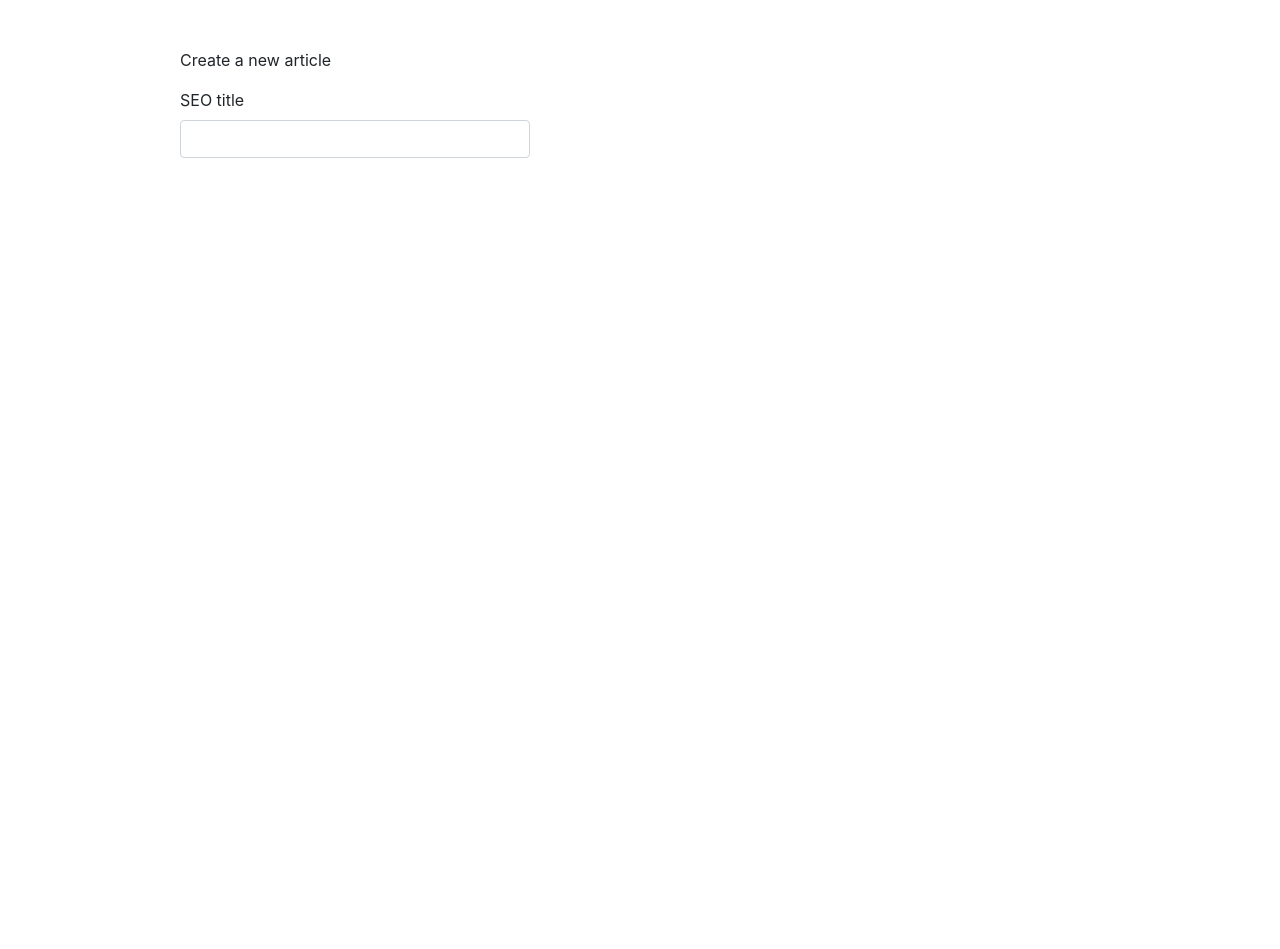
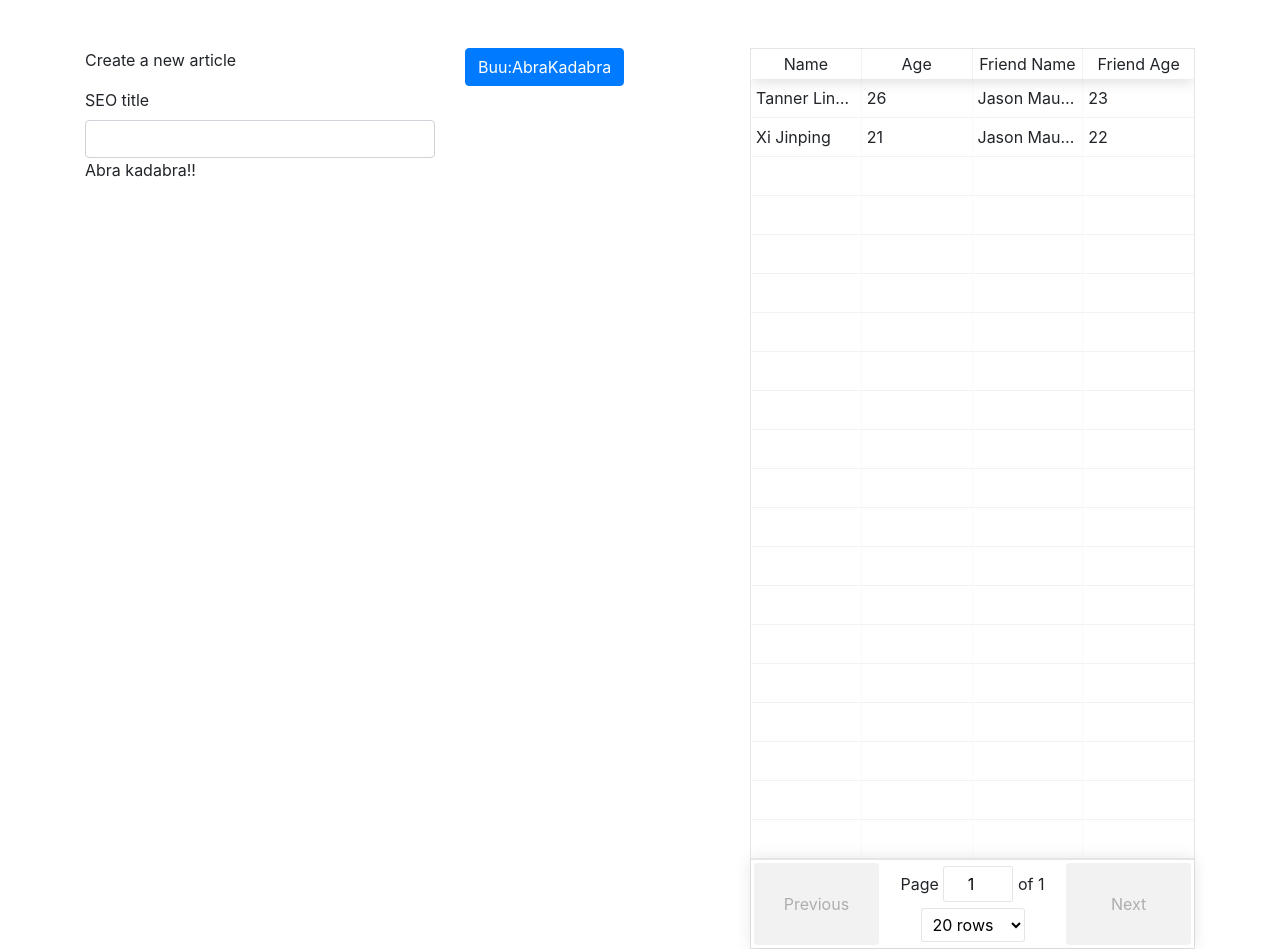
Before and after one commit to pmarecki/react1, a React app: page / in a window 1280 px wide. Before the commit the page ends 800 px from the top, so only its background shows below. Built offline with nearby package versions, Linux system fonts and the light colour scheme.

Commit message:
Some table

```diff
--- a/src/index.html
+++ b/src/index.html
@@ -4,17 +4,27 @@
     <meta charset="utf-8">
     <link rel="stylesheet" href="https://maxcdn.bootstrapcdn.com/bootstrap/4.0.0-beta.2/css/bootstrap.min.css" >
     <title>How to set up React, Webpack, and Babel</title>
+
 </head>
 <body>
+
 <div class="container">
     <div class="row mt-5">
-        <div class="col-md-4 offset-md-1">
+        <div class="col-md-4">
             <p>Create a new article</p>
             <div id="create-article-form">
-                <!-- form -->
+                <!-- form inserted here-->
             </div>
         </div>
+        <div id="someplace" class="col-md-3">
+        </div>
+
+        <div id="sometable" class="col-md-5">
+        </div>
+
     </div>
 </div>
+
+
 </body>
 </html>
--- a/src/js/app.js
+++ b/src/js/app.js
@@ -1 +1,3 @@
 import FormContainer from "./components/container/FormContainer";
+import SomeText from "./components/presentational/SomeText"
+import SomeTable from "./components/presentational/SomeTable"
--- a/src/js/components/container/FormContainer.js
+++ b/src/js/components/container/FormContainer.js
@@ -15,6 +15,7 @@ class FormContainer extends Component {
 
     handleChange(event) {
         this.setState({ [event.target.id]: event.target.value });
+        console.log('OK');
     }
 
     render() {
--- a/src/js/components/presentational/Input.js
+++ b/src/js/components/presentational/Input.js
@@ -12,6 +12,7 @@ const Input = ({ label, text, type, id, value, handleChange }) => (
             onChange={handleChange}
             required
         />
+        <p>Abra kadabra!!</p>
     </div>
 );
 
--- /dev/null
+++ b/src/js/components/presentational/SomeTable.js
@@ -0,0 +1,58 @@
+import React, { Component }  from "react";
+import {render} from "react-dom";
+import ReactTable from 'react-table'
+import "react-table/react-table.css";
+
+
+class SomeTable extends Component {
+    render() {
+        const dataX = [{
+            name: 'Tanner Linsley',
+            age: 26,
+            friend: {
+                name: 'Jason Maurer',
+                age: 23,
+            }
+        },
+            {
+                name: 'Xi Jinping',
+                age: 21,
+                friend: {
+                    name: 'Jason Maurer 2',
+                    age: 22,
+                }
+            }
+        ];
+
+        const columnsX = [{
+            Header: 'Name',
+            accessor: 'name' // String-based value accessors!
+        }, {
+            Header: 'Age',
+            accessor: 'age',
+            Cell: props => <span className='number'>{props.value}</span> // Custom cell components!
+        }, {
+            id: 'friendName', // Required because our accessor is not a string
+            Header: 'Friend Name',
+            accessor: d => d.friend.name // Custom value accessors!
+        }, {
+            Header: props => <span>Friend Age</span>, // Custom header components!
+            accessor: 'friend.age'
+        }];
+
+        return (
+            <div>
+                <ReactTable
+                    data={dataX}
+                    columns={columnsX} />
+            </div>
+        );
+    }
+}
+
+
+const wrapper = document.getElementById("sometable");
+render(<SomeTable/>, wrapper);
+
+
+export default SomeTable;
--- /dev/null
+++ b/src/js/components/presentational/SomeText.js
@@ -0,0 +1,15 @@
+import React from "react";
+import {render} from "react-dom";
+
+const SomeText = ({text}) => (
+    <button type="button" className="btn btn-primary">
+        Buu:{text}
+    </button>
+);
+
+
+const wrapper = document.getElementById("someplace");
+render(<SomeText text="AbraKadabra"/>, wrapper);
+
+
+export default SomeText;
--- a/webpack.config.js
+++ b/webpack.config.js
@@ -22,6 +22,10 @@ module.exports = {
                         loader: "html-loader"
                     }
                 ]
+            },
+            {
+                test: /\.css$/,
+                use: [ 'style-loader', 'css-loader' ]
             }
         ]
     },
```
Also changed, not shown: package.json (+7 -1 lines), 1 other file.
